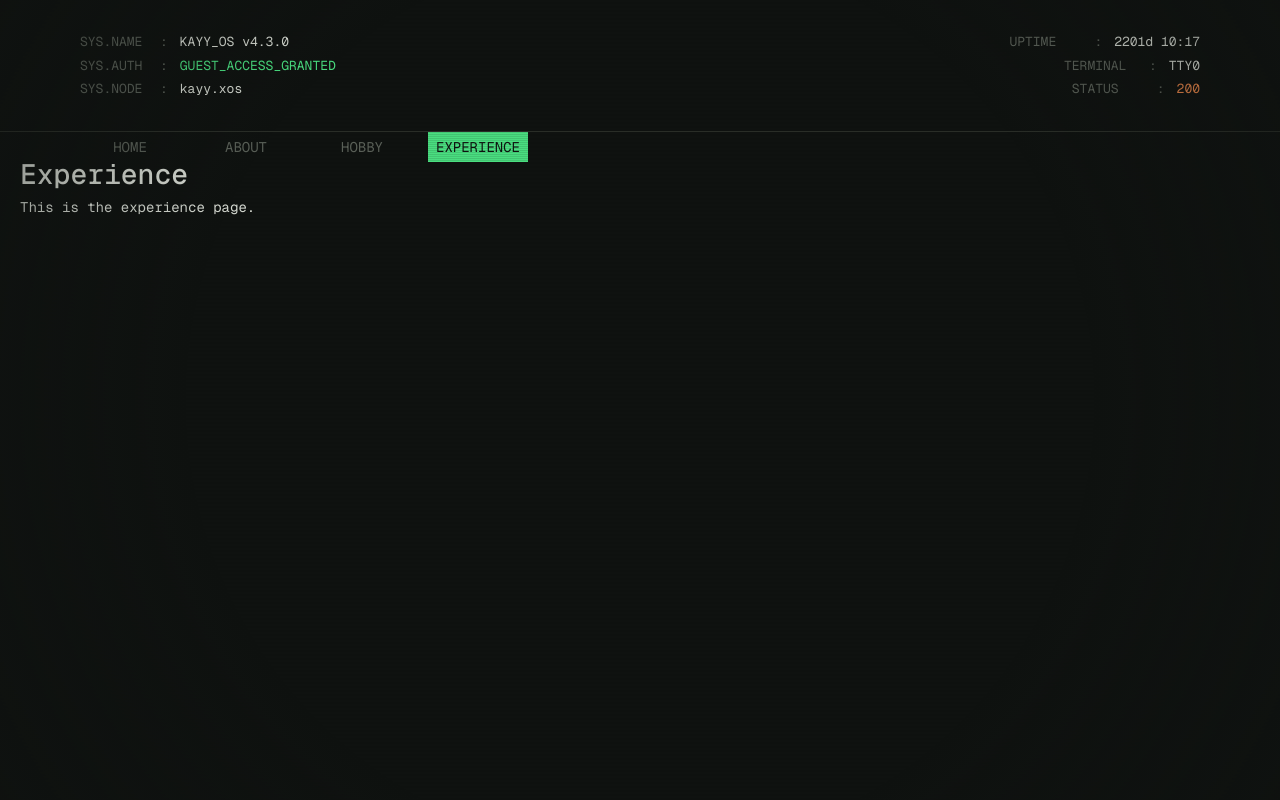
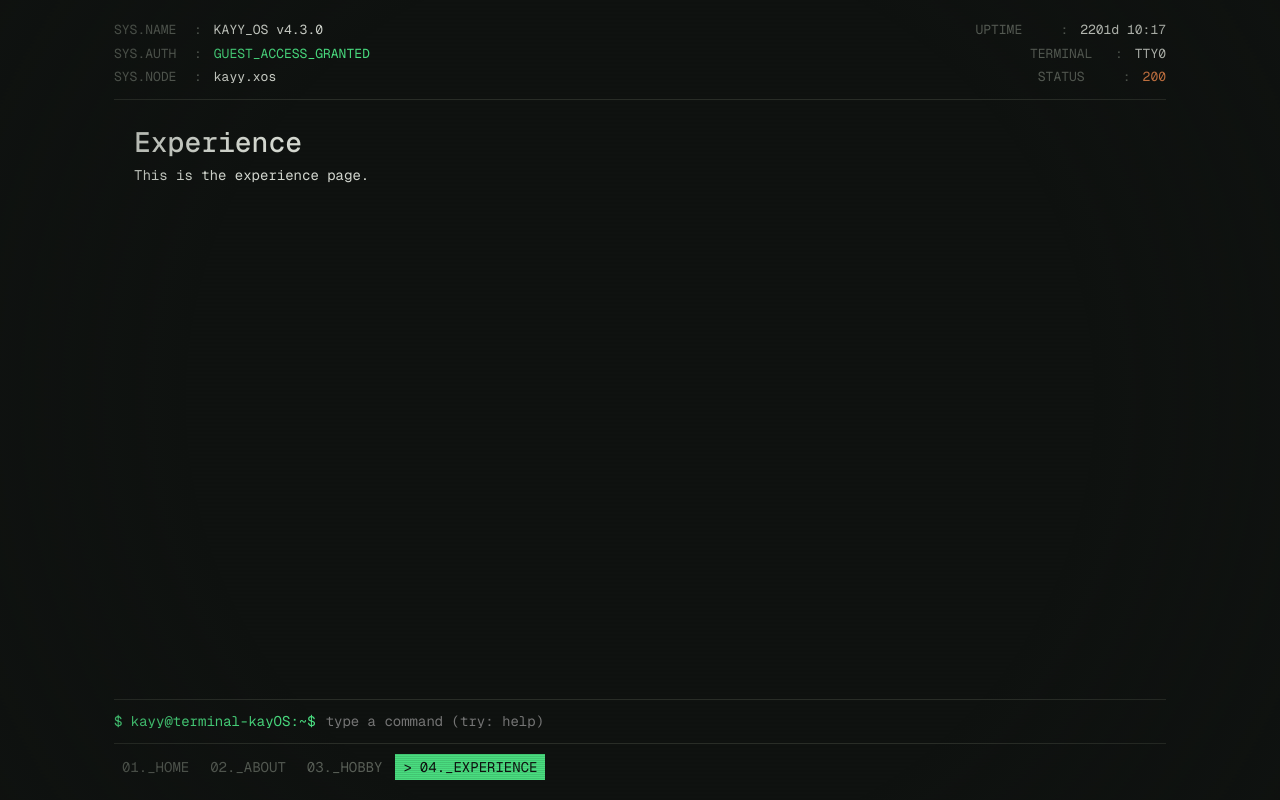
Before and after one commit to iarakha/kayy-terminal, a Next.js app: page /experience in a window 1280 px wide. Built offline with nearby package versions, Linux system fonts and the light colour scheme.

Commit message:
[page] - Add page main

```diff
--- a/app/Nav.tsx
+++ b/app/Nav.tsx
@@ -2,33 +2,29 @@
 
 import Link from "next/link";
 import { usePathname } from "next/navigation";
+
+const navItems = [
+  { path: "/", label: "01._HOME" },
+  { path: "/about", label: "02._ABOUT" },
+  { path: "/hoby", label: "03._HOBBY" },
+  { path: "/experience", label: "04._EXPERIENCE" },
+];
 
 export default function Nav() {
   const pathname = usePathname();
 
   return (
     <nav className="nav-container">
-      <Link className={`nav-item ${pathname === "/" ? "active" : ""}`} href="/">
-        HOME
-      </Link>
-      <Link
-        className={`nav-item ${pathname === "/about" ? "active" : ""}`}
-        href="/about"
-      >
-        ABOUT
-      </Link>
-      <Link
-        className={`nav-item ${pathname === "/hoby" ? "active" : ""}`}
-        href="/hoby"
-      >
-        HOBBY
-      </Link>
-      <Link
-        className={`nav-item ${pathname === "/experience" ? "active" : ""}`}
-        href="/experience"
-      >
-        EXPERIENCE
-      </Link>
+      {navItems.map((item) => (
+        <Link
+          key={item.path}
+          className={`nav-item ${pathname === item.path ? "active" : ""}`}
+          href={item.path}
+        >
+          <span>{pathname === item.path ? ">" : ""}</span>
+          <span>{item.label}</span>
+        </Link>
+      ))}
     </nav>
   );
 }
--- /dev/null
+++ b/app/component/TerminalLine.tsx
@@ -0,0 +1,20 @@
+const TerminalLine = () => {
+  return (
+    <div className="terminal-container">
+      <div className="cmd-field">
+        <div className="terminal-wrapper">
+          <span className="terminal-prompt">kayy@terminal-kayOS:~$</span>
+          <input
+            className="terminal-input"
+            type="text"
+            autoComplete="off"
+            spellCheck="false"
+            placeholder="type a command (try: help)"
+          />
+        </div>
+      </div>
+    </div>
+  );
+};
+
+export default TerminalLine;
--- a/app/component/headers.module.css
+++ b/app/component/headers.module.css
@@ -7,7 +7,6 @@
   line-height: 1.5;
   padding-bottom: 12px;
   border-bottom: 1px solid var(--border); /* Thin divider line at the bottom */
-  padding: 2rem 5rem;
 }
 
 /* Left and right blocks stack items vertically */
@@ -55,6 +54,16 @@
 }
 
 /* Custom modifier tokens for system-wide status coloring */
+
+/* ASCII header styling */
+.ascii-header {
+  font-family: "Geist Mono", "Courier New", monospace;
+  white-space: pre;
+  overflow: hidden; /* prevent scrolling */
+  width: 100%;
+  line-height: 1.2;
+}
+
 .headerValue.statusSuccess {
   color: var(--accent); /* Green live/granted alert */
 }
--- a/app/globals.css
+++ b/app/globals.css
@@ -11,6 +11,21 @@
   --orange: #e8854a; /* Orange — WIP status, warnings, seeking-role indicators */
   --err: #d16060; /* Error states only — not used decoratively */
   --border: #2a2e28; /* All borders and dividers — slightly warm dark */
+
+  .text-accent {
+    color: var(--accent);
+  }
+
+  .text-cmd {
+    span:first-child {
+      color: var(--accent);
+      margin-right: 8px;
+    }
+
+    span:last-child {
+      color: var(--fg);
+    }
+  }
 }
 
 /* =====================================================================
@@ -35,7 +50,7 @@ body {
   text-align: left;
   min-height: 100vh;
   position: relative;
-  overflow-x: hidden;
+  overflow: hidden;
 
   /* Anti-aliasing: intentionally pixelated, no sub-pixel smoothing */
   -webkit-font-smoothing: none;
@@ -86,6 +101,104 @@ body::after {
   margin-left: auto;
   margin-right: auto;
   padding: 20px 24px;
+  height: 100vh;
+  display: flex;
+  flex-direction: column;
+}
+
+.main-content {
+  overflow-y: auto;
+  scrollbar-width: thin;
+  height: calc(100vh - 140px);
+  background-color: var(--bg);
+  padding-bottom: 20px;
+  scrollbar-width: thin;
+  scrollbar-color: var(--border) var(--bg);
+}
+
+.content-wrapper {
+  display: flex;
+  flex-direction: column;
+  gap: 10px;
+}
+
+.profile-desc {
+  width: 75%;
+}
+
+.metadata-container {
+  display: flex;
+  flex-direction: column;
+  gap: 8px; /* Strict grid scale gutters */ /* */
+  margin-bottom: 24px; /* Vertical rhythm gap scale */ /* */
+  margin-top: 16px;
+}
+
+.metadata-row {
+  display: flex;
+  align-items: flex-start;
+  font-family: "Geist Mono", "Courier New", monospace; /* */
+  font-size: 13px; /* Meta typography layer scale */ /* */
+  line-height: 1.6; /* */
+}
+
+.metadata-label {
+  color: var(--dim); /* Muted status typography colors */ /* */
+  width: 110px; /* Fixed alignment block to align right values perfectly */
+  text-transform: uppercase;
+  flex-shrink: 0;
+}
+
+/* 3. Bordered Live Alert Box Component */
+.live-callout-box {
+  display: inline-flex;
+  align-items: center;
+  border: 1px solid var(--accent-border); /* Green border spec */ /* */
+  padding: 8px 14px; /* Callout box restraint scale padding */ /* */
+  background-color: rgba(
+    74,
+    222,
+    128,
+    0.03
+  ); /* Faint green tint specification layer */ /* */
+  font-family: "Geist Mono", "Courier New", monospace; /* */
+  font-size: 13px; /* */
+  color: var(--fg); /* */
+  margin-bottom: 24px; /* */
+  gap: 10px;
+}
+
+/* Glowing Indicator Matrix */
+.live-indicator-dot {
+  width: 8px;
+  height: 8px;
+  background-color: var(--accent); /* Core green */ /* */
+  box-shadow: 0 0 8px var(--accent) !important; /* Controlled radial glow override allowed for CRT aesthetics */
+  display: inline-block;
+  flex-shrink: 0;
+}
+
+/* 4. Bottom System Tooltip Utilities */
+.system-tip {
+  font-family: "Geist Mono", "Courier New", monospace; /* */
+  font-size: 12px; /* Small label range layer scale */ /* */
+  color: var(--dim); /* Muted labels text role */ /* */
+  line-height: 1.6; /* */
+}
+
+.system-tip-highlight {
+  color: var(--fg); /* Highlight text values dynamically */
+}
+
+/* Responsive collapse safety triggers */
+@media (max-width: 760px) {
+  .metadata-row {
+    flex-direction: column;
+    row-gap: 2px;
+  }
+  .metadata-label {
+    width: auto;
+  }
 }
 
 /* =====================================================================
@@ -115,10 +228,14 @@ th {
   font-size: 9px;
 }
 
-.ascii-header {
-  font-size: 10.5px;
-  line-height: 1.12;
+/* ASCII Layout Manager */
+.ascii-name {
+  overflow-x: auto;
   white-space: pre;
+  line-height: 1.1; /* Keeps the isometric rows perfectly connected */
+  letter-spacing: -0.02em;
+  font-weight: bold;
+  user-select: none;
 }
 
 /* =====================================================================
@@ -140,15 +257,8 @@ th {
 /* Navigation Menu System */
 .nav-container {
   display: flex;
-  align-items: center;
-  flex-direction: row;
-  gap: 16px;
+  gap: 5px;
   list-style: none;
-  position: absolute;
-  bottom: 10;
-  padding: 0 5rem;
-  background-color: var(--bg);
-  width: 100%;
 }
 
 .nav-item {
@@ -159,7 +269,7 @@ th {
   color: var(--dim);
   text-decoration: none;
   cursor: pointer;
-  width: 100px;
+  padding: 2px 8px;
 
   /* 3. High-Density Micro-Scanline Texture Pattern */
   /* This creates alternating 1px dark/light horizontal stripes exactly like the image */
@@ -185,8 +295,7 @@ th {
   position: relative;
   display: inline-flex;
   align-items: center;
-  gap: 8px; /* Room for the '>' prefix character if typed */
-  padding: 4px 12px;
+  gap: 8px;
 }
 
 /* File Table Work Index Grid Framework */
@@ -258,9 +367,23 @@ img.image-real {
 }
 
 /* Terminal Framework Component */
+.terminal-container {
+  width: 100%;
+  display: flex;
+  flex-direction: column;
+  border-top: 1px solid var(--border);
+  border-bottom: 1px solid var(--border);
+  padding: 10px 0px;
+  margin-bottom: 10px;
+}
+
 .terminal-wrapper {
   display: flex;
   align-items: center;
+}
+
+.terminal-prompt {
+  color: var(--accent);
 }
 
 .terminal-prompt::before {
@@ -277,6 +400,7 @@ img.image-real {
   outline: none;
   caret-color: var(--accent);
   flex-grow: 1;
+  margin-left: 10px;
 }
 
 /* System Infrastructure State Elements */
--- a/app/layout.tsx
+++ b/app/layout.tsx
@@ -3,6 +3,7 @@ import { Geist, Geist_Mono } from "next/font/google";
 import "./globals.css";
 import Nav from "./Nav";
 import Headers from "./component/Headers";
+import TerminalLine from "./component/TerminalLine";
 
 const geistSans = Geist({
   variable: "--font-geist-sans",
@@ -30,9 +31,18 @@ export default function RootLayout({
       className={`${geistSans.variable} ${geistMono.variable} h-full antialiased`}
     >
       <body className="min-h-full flex flex-col">
-        <Headers />
-        <Nav />
-        {children}
+        <div className="app-container">
+          <Headers />
+          <div className="main-content">{children}</div>
+          <div
+            style={{
+              background: "var(--bg)",
+            }}
+          >
+            <TerminalLine />
+            <Nav />
+          </div>
+        </div>
       </body>
     </html>
   );
```
Also changed, not shown: app/page.tsx (+53 -59 lines).
